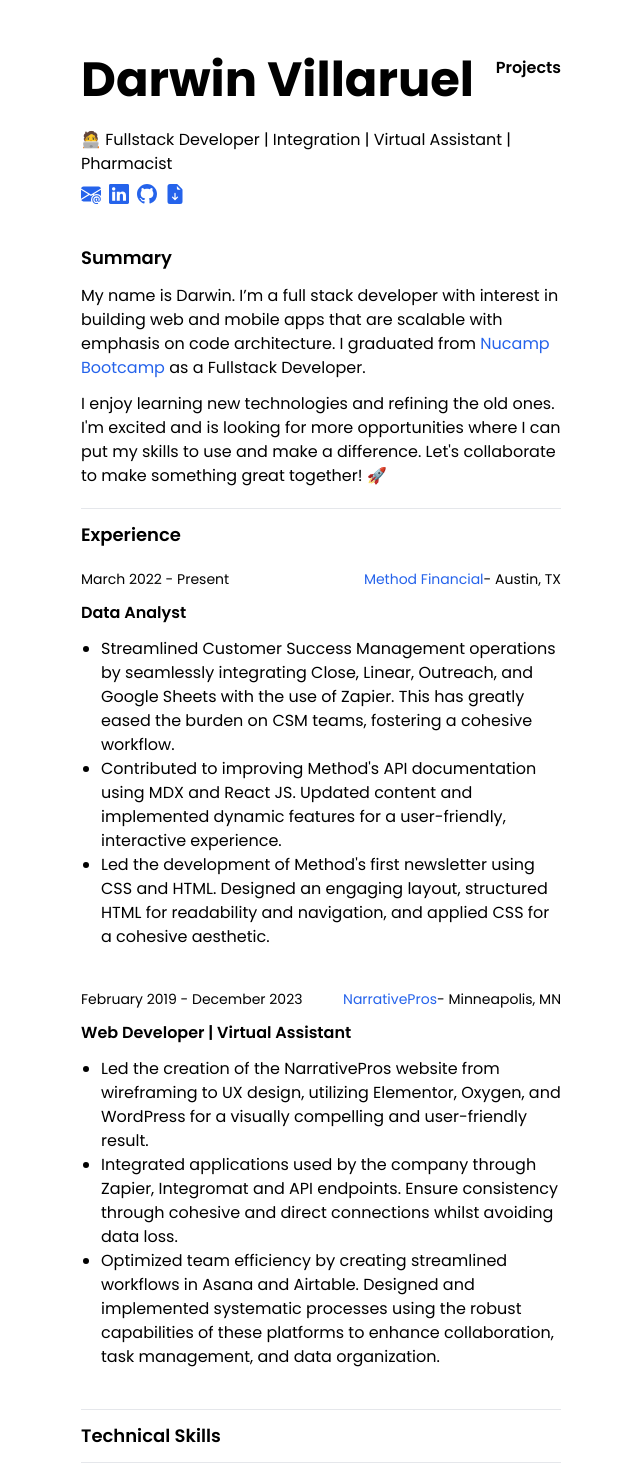
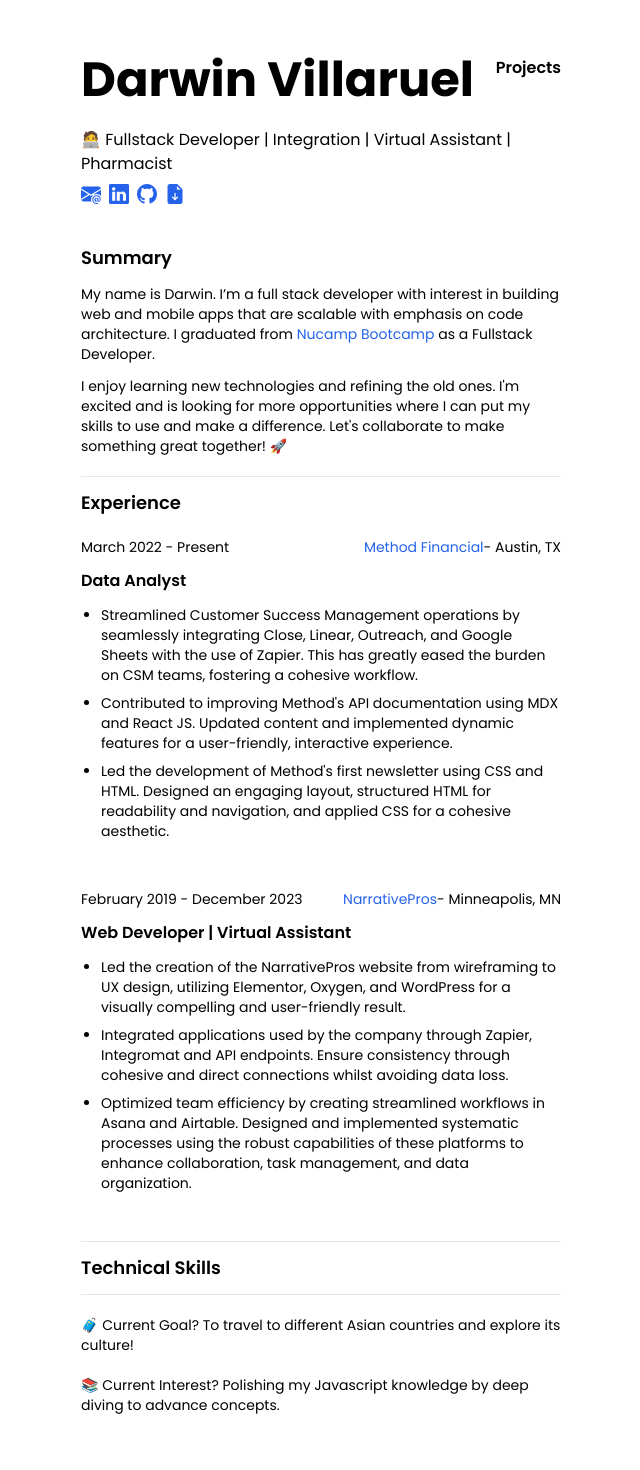
Before and after one commit to darwinvillaruel/my-portfolio, a React (Vite) app: page / in a window 1280 px wide. Shown: the top 1470 px of the page, without its empty margins (319-959 px from the left). Built offline with nearby package versions, Linux system fonts and the light colour scheme.

Commit message:
added textsm and fix margin

```diff
--- a/src/components/ExperienceCard.jsx
+++ b/src/components/ExperienceCard.jsx
@@ -21,9 +21,9 @@
             </div>
             <div className="my-3 font-semibold">{position}</div>
             {responsibilities.map((item, index) => (
-              <div key={index}>
+              <div key={index} className="text-sm">
                 <ul className="list-disc list-outside ms-5">
-                  <li>{item}</li>
+                  <li className="my-2">{item}</li>
                 </ul>
               </div>
             ))}
--- a/src/components/Footer.jsx
+++ b/src/components/Footer.jsx
@@ -1,11 +1,11 @@
 const Footer = () => {
   return (
-    <div>
-      <p className="my-3">
+    <div className="text-sm">
+      <p className="my-5">
         🧳 Current Goal? To travel to different Asian countries and explore its
         culture!
       </p>
-      <p>
+      <p className="my-5">
         📚 Current Interest? Polishing my Javascript knowledge by deep diving to
         advance concepts.
       </p>
--- a/src/components/Header.jsx
+++ b/src/components/Header.jsx
@@ -8,7 +8,7 @@
   return (
     <div className="mb-10">
       <div className="md:flex">
-        <h1 className="text-2xl pb-3 md:text-5xl font-bold hover:bg-gradient-to-r from-indigo-500  to-pink-500 bg-clip-text hover:text-transparent hover:duration-1000">
+        <h1 className="pb-3 text-4xl md:text-5xl font-bold hover:bg-gradient-to-r from-indigo-500  to-pink-500 bg-clip-text hover:text-transparent hover:duration-1000">
           <a href="/">Darwin Villaruel</a>
         </h1>
         <div className="ml-auto flex space-x-9">
--- a/src/components/Summary.jsx
+++ b/src/components/Summary.jsx
@@ -1,6 +1,6 @@
 const Summary = () => {
   return (
-    <div className="my-5">
+    <div className="my-5 text-sm">
       <h1 className="font-semibold text-lg">Summary</h1>
       <p className="my-3">
         My name is Darwin. I’m a full stack developer with interest in building
--- a/src/route/Projects.jsx
+++ b/src/route/Projects.jsx
@@ -3,7 +3,7 @@
 
 const Projects = () => {
   return (
-    <div className="font-poppins mx-10 sm:mx-28 md:mx-40 lg:mx-60 xl:mx-96 my-14 px-4">
+    <div className="font-poppins mx-2 sm:mx-16 md:mx-40 lg:mx-60 xl:mx-96 my-14 px-4">
       <Header />
       <section>
         These projects ignite my curiosity and drive action, making them vital
```
